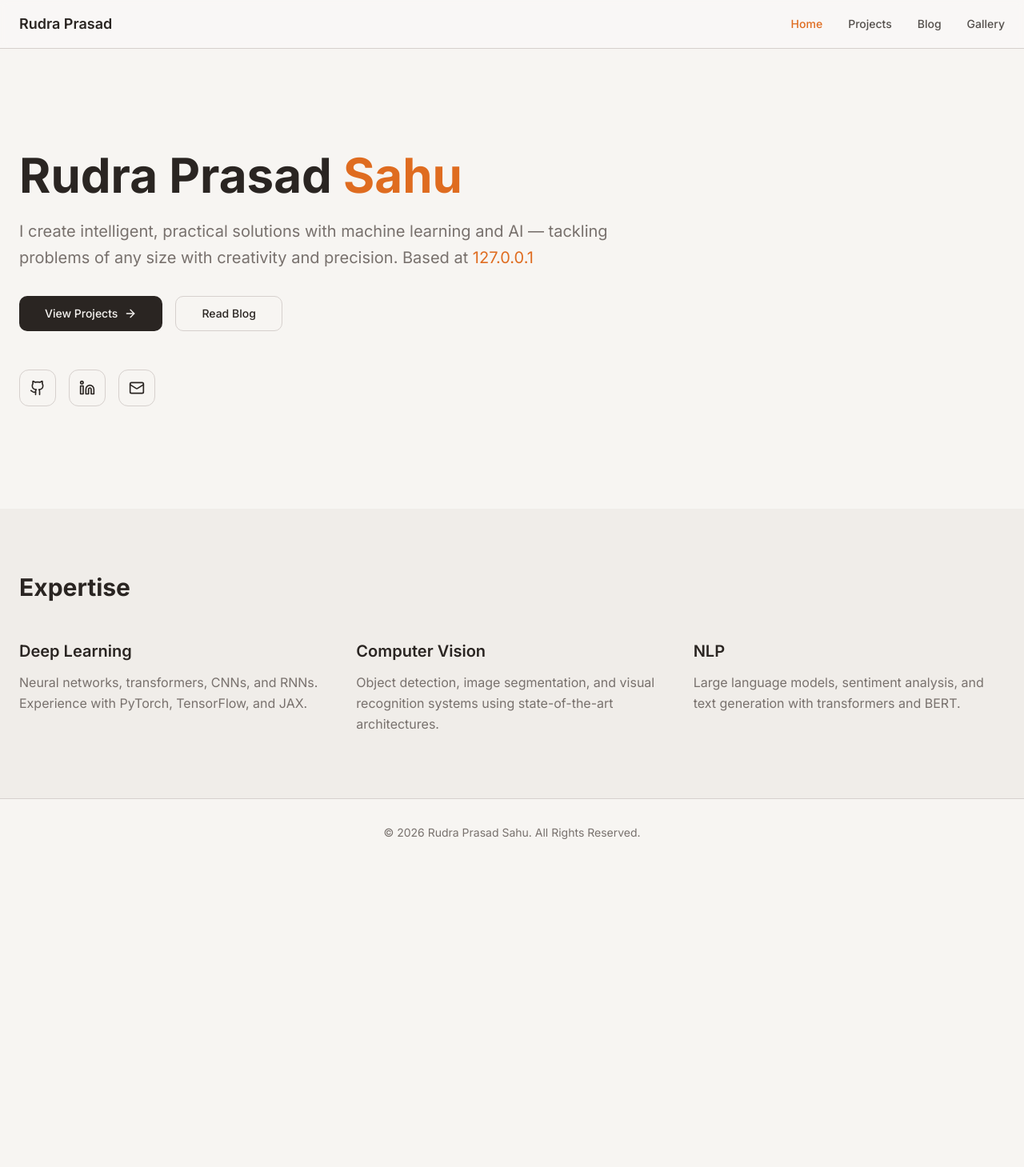
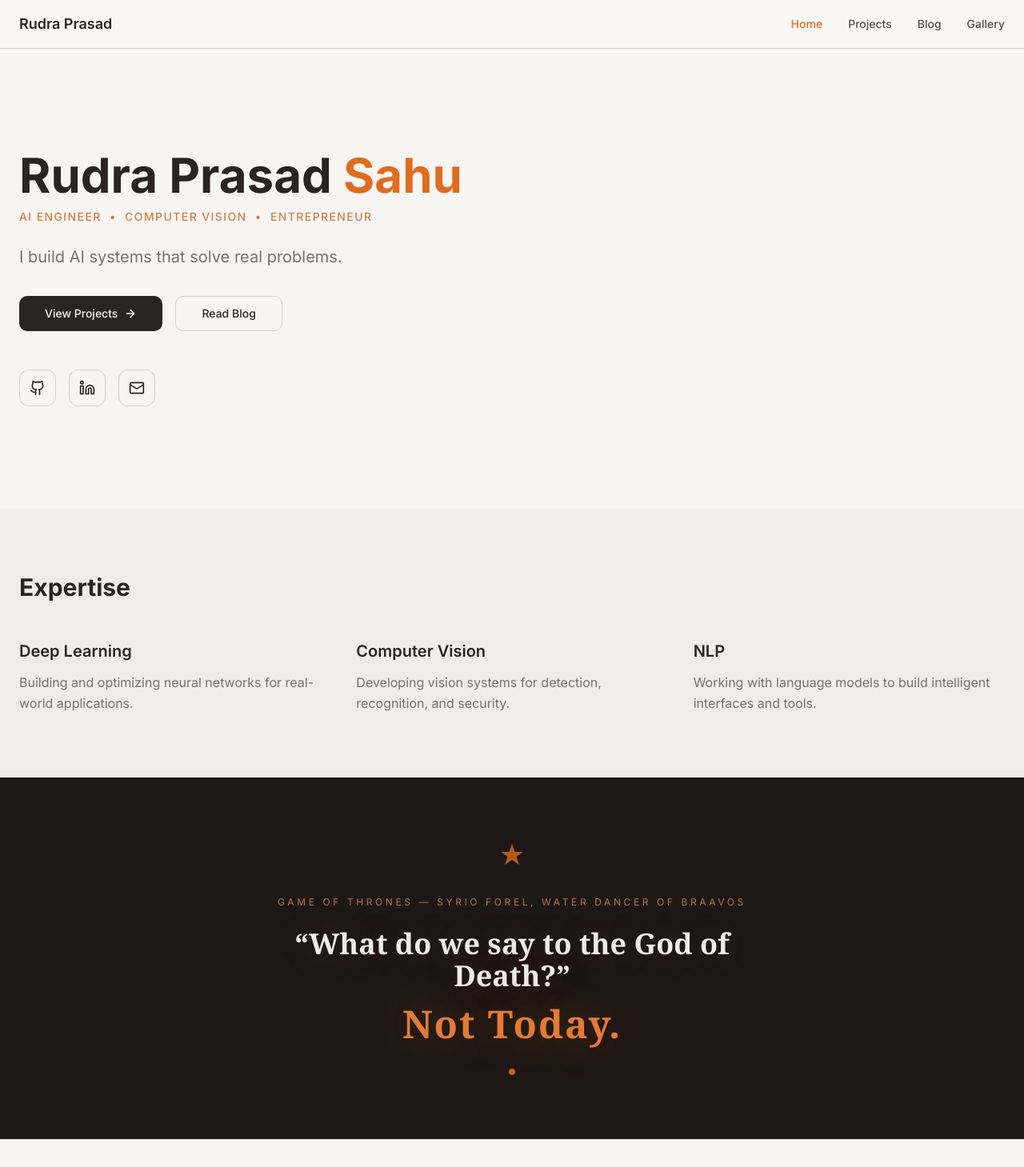
Before and after one commit to rudraprsd/rudraprsd.github.io, a React (Vite) app: page / in a window 1280 px wide. Shown: the top 1459 px of the page at 80% size. Before the commit the page ends 1083 px from the top, so only its background shows below. Built offline with nearby package versions, Linux system fonts and the light colour scheme; the HTML template or start-up script is replaced by a standard one.

Commit message:
update: Front page content and expertise

```diff
--- /dev/null
+++ b/src/data/blogs/API-rate-limit-dumber-LLM.ts
@@ -0,0 +1,14 @@
+import { Blog } from './types';
+
+export const apiRateLimitDumberLLM: Blog = {
+  id: "apiRateLimitDumberLLM",
+  title: "API rate limit and dumber LLMs",
+  description: "Is this the end ?",
+  date: "20-04-2026",
+  tags: ["book", "entrepreneur", "AI"],
+  draft: true,
+  content: `
+
+
+`
+};
--- a/src/pages/Index.tsx
+++ b/src/pages/Index.tsx
@@ -12,13 +12,15 @@ const Index = () => {
         {/* Hero Section */}
         <section className="container mx-auto px-6 py-24 md:py-32">
           <div className="max-w-3xl">
-            <h1 className="text-5xl md:text-6xl font-bold mb-6 leading-tight">
+            <h1 className="text-5xl md:text-6xl font-bold mb-3 leading-tight">
               Rudra Prasad{" "}
               <span className="text-accent">Sahu</span>
             </h1>
+            <p className="text-sm font-medium tracking-widest uppercase mb-6" style={{ color: 'hsl(24, 60%, 55%)' }}>
+              AI Engineer&nbsp;&nbsp;•&nbsp;&nbsp;Computer Vision&nbsp;&nbsp;•&nbsp;&nbsp;Entrepreneur
+            </p>
             <p className="text-xl text-muted-foreground mb-8 leading-relaxed">
-              I create intelligent, practical solutions with machine learning and AI — tackling problems of any size with creativity and precision.
-              Based at <span className="text-accent">127.0.0.1</span>
+              I build AI systems that solve real problems.
             </p>
             <div className="flex flex-wrap gap-4 mb-12">
               <Link to="/projects">
@@ -69,21 +71,72 @@ const Index = () => {
               <div className="space-y-3">
                 <h3 className="text-xl font-semibold">Deep Learning</h3>
                 <p className="text-muted-foreground leading-relaxed">
-                  Neural networks, transformers, CNNs, and RNNs. Experience with PyTorch, TensorFlow, and JAX.
+                  Building and optimizing neural networks for real-world applications.
                 </p>
               </div>
               <div className="space-y-3">
                 <h3 className="text-xl font-semibold">Computer Vision</h3>
                 <p className="text-muted-foreground leading-relaxed">
-                  Object detection, image segmentation, and visual recognition systems using state-of-the-art architectures.
+                  Developing vision systems for detection, recognition, and security.
                 </p>
               </div>
               <div className="space-y-3">
                 <h3 className="text-xl font-semibold">NLP</h3>
                 <p className="text-muted-foreground leading-relaxed">
-                  Large language models, sentiment analysis, and text generation with transformers and BERT.
+                  Working with language models to build intelligent interfaces and tools.
                 </p>
               </div>
+            </div>
+          </div>
+        </section>
+
+        {/* Game of Thrones Quote Section */}
+        <section className="py-20 overflow-hidden" style={{ background: 'hsl(20, 15%, 10%)' }}>
+          <div className="container mx-auto px-6 flex flex-col items-center text-center">
+            {/* Direwolf-inspired sigil ornament */}
+            <div className="flex items-center gap-4 mb-8">
+              <div className="h-px flex-1 max-w-24" style={{ background: 'linear-gradient(to right, transparent, hsl(24, 75%, 45%))' }} />
+              <svg width="36" height="36" viewBox="0 0 36 36" fill="none" xmlns="http://www.w3.org/2000/svg" aria-hidden="true">
+                <path d="M18 3L21.5 13H32L23.5 19L27 29L18 23L9 29L12.5 19L4 13H14.5L18 3Z" fill="hsl(24, 75%, 45%)" opacity="0.9"/>
+              </svg>
+              <div className="h-px flex-1 max-w-24" style={{ background: 'linear-gradient(to left, transparent, hsl(24, 75%, 45%))' }} />
+            </div>
+
+            {/* Source attribution */}
+            <p className="text-xs tracking-[0.3em] uppercase mb-6" style={{ color: 'hsl(24, 40%, 50%)' }}>
+              Game of Thrones &mdash; Syrio Forel, Water Dancer of Braavos
+            </p>
+
+            {/* The Quote */}
+            <blockquote className="max-w-2xl">
+              <p
+                className="text-3xl md:text-4xl font-bold leading-snug mb-4"
+                style={{
+                  color: 'hsl(35, 20%, 92%)',
+                  fontFamily: '"Georgia", serif',
+                  textShadow: '0 0 40px hsl(24 75% 45% / 0.25)',
+                }}
+              >
+                &ldquo;What do we say to the God of Death?&rdquo;
+              </p>
+              <p
+                className="text-4xl md:text-5xl font-extrabold"
+                style={{
+                  color: 'hsl(24, 75%, 55%)',
+                  fontFamily: '"Georgia", serif',
+                  letterSpacing: '0.04em',
+                  textShadow: '0 0 60px hsl(24 75% 50% / 0.4)',
+                }}
+              >
+                Not Today.
+              </p>
+            </blockquote>
+
+            {/* Bottom ornament */}
+            <div className="flex items-center gap-4 mt-8">
+              <div className="h-px flex-1 max-w-24" style={{ background: 'linear-gradient(to right, transparent, hsl(24, 75%, 45%))' }} />
+              <div className="w-2 h-2 rounded-full" style={{ background: 'hsl(24, 75%, 45%)' }} />
+              <div className="h-px flex-1 max-w-24" style={{ background: 'linear-gradient(to left, transparent, hsl(24, 75%, 45%))' }} />
             </div>
           </div>
         </section>
```
Also changed, not shown: public/got-background.webp (added).
